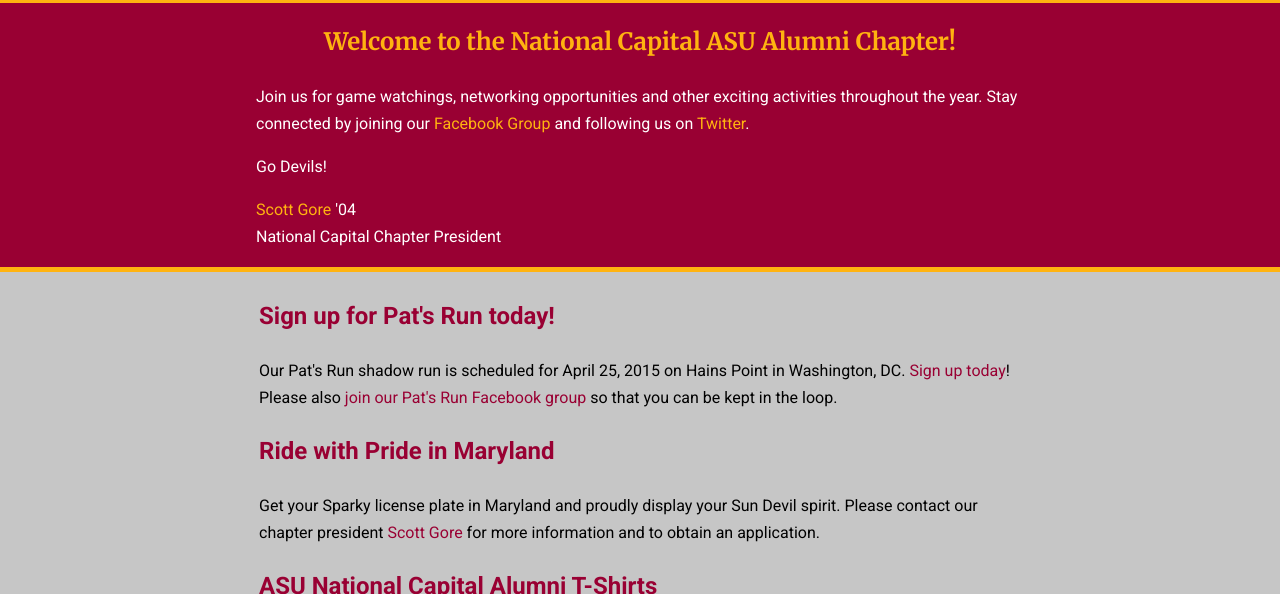
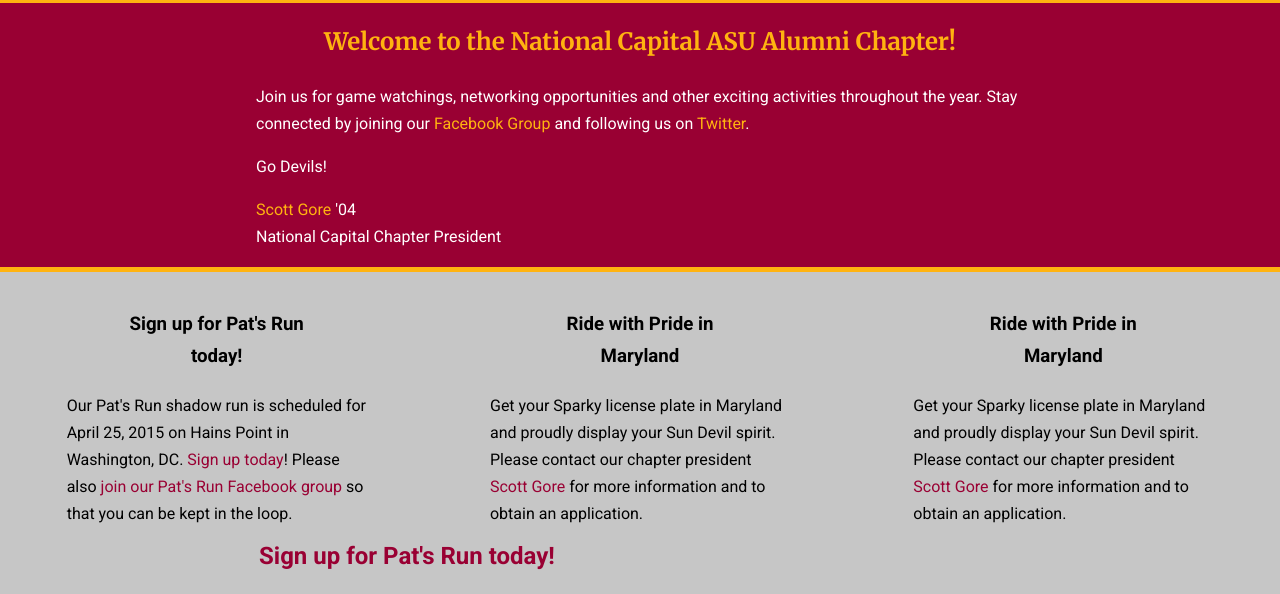
Before and after one commit to cwilliams2k4/alumni, a plain HTML site: page index.html in a window 1280 px wide. Shown: the part 68-662 px from the top of the page. Drawn offline with nearby package versions, Linux system fonts and the light colour scheme.

Commit message:
flex container

```diff
--- a/css/style.css
+++ b/css/style.css
@@ -325,7 +325,34 @@ div header {
     width: 100%;
 }
 
+.flex-container {
+  padding: 0;
+  margin: 0;
+  list-style: none;
 
+  display: -webkit-box;
+  display: -moz-box;
+  display: -ms-flexbox;
+  display: -webkit-flex;
+  display: flex;
+
+  -webkit-flex-flow: row wrap;
+  justify-content: space-around;
+}
+
+.flex-item {
+  background: inherit;
+  padding: 4px 0;
+  width: 300px;
+  height: 230px;
+  margin-top: 10px;
+
+/*  line-height: 150px;
+  color: white;
+  font-weight: bold;*/
+/*  font-size: 1em;
+  text-align: center;*/
+}
 
 
 /*******************************************
--- a/index.html
+++ b/index.html
@@ -74,6 +74,14 @@
 
             </div>
             <div class="gray bodytext clearfix">
+                <ul class="flex-container">
+                  <li class="flex-item"><h3 class="copy">Sign up for Pat's Run today!</h3>
+                <p>Our Pat's Run shadow run is scheduled for April 25, 2015 on Hains Point in Washington, DC. <a href="eventbrite.com/e/washington-dc-pats-run-shadow-run-registration-15035428371">Sign up today</a>! Please also <a href="http://www.facebook.com/patsrundc">join our Pat's Run Facebook group</a> so that you can be kept in the loop.</p></li>
+                  <li class="flex-item"><h3 class="copy">Ride with Pride in Maryland</h3>
+                <p>Get your Sparky license plate in Maryland and proudly display your Sun Devil spirit. Please contact our chapter president <a href="mailto:dcsundevils@gmail.com">Scott Gore</a> for more information and to obtain an application.</p></li>
+                  <li class="flex-item"><h3 class="copy">Ride with Pride in Maryland</h3>
+                <p>Get your Sparky license plate in Maryland and proudly display your Sun Devil spirit. Please contact our chapter president <a href="mailto:dcsundevils@gmail.com">Scott Gore</a> for more information and to obtain an application.</p></li>
+                </ul>
                 <h2 class="copy">Sign up for Pat's Run today!</h2>
                 <p class="copy">Our Pat's Run shadow run is scheduled for April 25, 2015 on Hains Point in Washington, DC. <a href="eventbrite.com/e/washington-dc-pats-run-shadow-run-registration-15035428371">Sign up today</a>! Please also <a href="http://www.facebook.com/patsrundc">join our Pat's Run Facebook group</a> so that you can be kept in the loop.</p>
                 <h2 class="copy">Ride with Pride in Maryland</h2>
@@ -103,7 +111,11 @@
                 </ul>
                 <p class="copy">This dedicated group of volunteers plans all our chapter activities throughout the year and ensures that alums in the National Capital region maintain a lifelong connection to ASU. </p>
                 <p class="copy">If you’re interested in getting involved with the Board, or would like to help plan an event, send <a href="mailto:dcsundevils@gmail.com">a message to one of the Board Members</a>!</p>
-
+<!--                 <ul class="flex-container">
+                  <li class="flex-item"><img src="http://i.imgur.com/wPBGchE.jpg" /></li>
+                  <li class="flex-item"><img src="http://i.imgur.com/wPBGchE.jpg" /></li>
+                  <li class="flex-item"><img src="http://i.imgur.com/wPBGchE.jpg" /></li>
+                </ul> -->
             </div>
             <div class="black bodytext">
             <h2 class="serif">Sports & Game Watching Events</h2>
```
